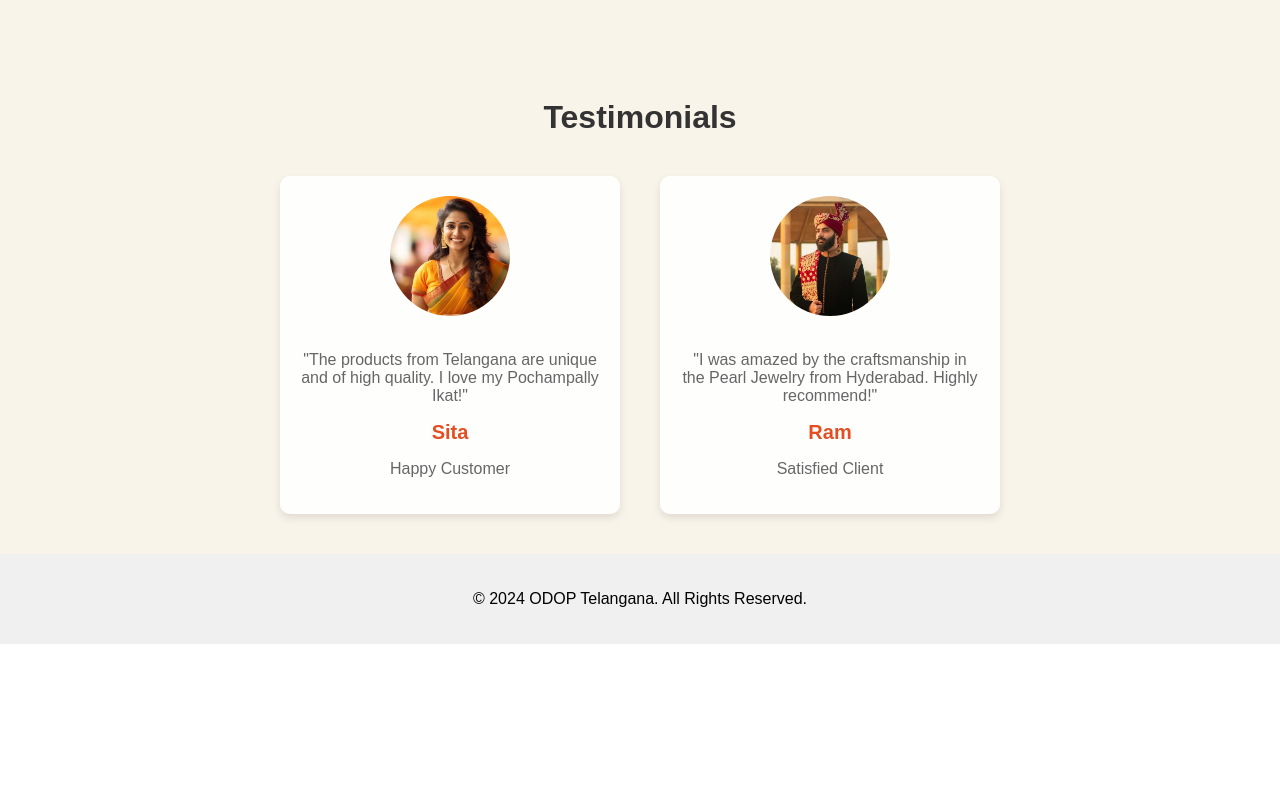
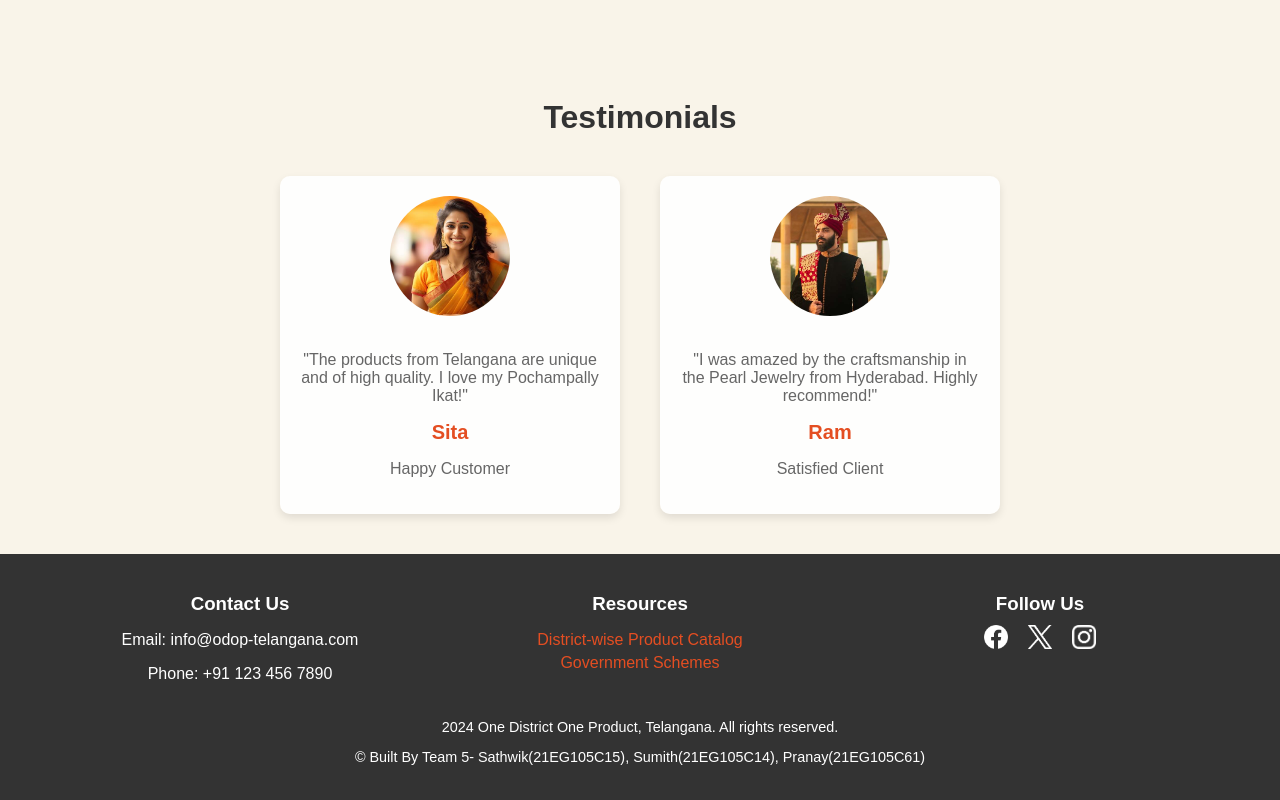
Before and after one commit to Sathwik9418/odop123test, a plain HTML site: page index.html in a window 1280 px wide. Shown: the part 2270-3070 px from the top of the page. Before the commit the page ends 2914 px from the top, so only its background shows below. Drawn offline with Linux system fonts and the light colour scheme.

Commit message:
modified footer

```diff
--- a/index.html
+++ b/index.html
@@ -13,7 +13,7 @@
         </div>
         <nav>
             <a href="#">Home</a>
-            <a href="#">About ODOP</a>
+            <a href="#odop">About ODOP</a>
             <a href="#">District Products</a>
             <a href="#">Contact Us</a>
         </nav>
@@ -37,7 +37,7 @@
         </div>
     </section>
 
-    <section class="about-odop">
+    <section class="about-odop" id="odop">
         <h2>About One District One Product (ODOP)</h2>
         <p>
             The One District One Product (ODOP) initiative aims to promote the unique products from each district, encouraging local artisans and businesses. By focusing on the distinctive crafts and goods of each area, ODOP supports economic growth and preserves traditional skills.
@@ -130,7 +130,32 @@
 
 
     <footer>
-        <p>&copy; 2024 ODOP Telangana. All Rights Reserved.</p>
+        <div class="footer-content">
+            <div class="footer-section">
+                <h3>Contact Us</h3>
+                <p>Email: info@odop-telangana.com</p>
+                <p>Phone: +91 123 456 7890</p>
+            </div>
+            <div class="footer-section">
+                <h3>Resources</h3>
+                <ul>
+                    <li><a href="#product-catalog">District-wise Product Catalog</a></li>
+                    <li><a href="#government-schemes">Government Schemes</a></li>
+                </ul>
+            </div>
+            <div class="footer-section">
+                <h3>Follow Us</h3>
+                <div class="social-media">
+                    <a href="#"><img src="assets/facebook-icon.png" alt="Facebook"></a>
+                    <a href="#"><img src="assets/twitter-icon.png" alt="Twitter"></a>
+                    <a href="#"><img src="assets/instagram-icon.png" alt="Instagram"></a>
+                </div>
+            </div>
+        </div>
+        <div class="footer-bottom">
+            <p> 2024 One District One Product, Telangana. All rights reserved.</p>
+            <p>&copy; Built By Team 5- Sathwik(21EG105C15), Sumith(21EG105C14), Pranay(21EG105C61)</p>
+        </div>
     </footer>
 
     <script>
--- a/style.css
+++ b/style.css
@@ -40,8 +40,8 @@ nav a {
 }
 
 nav a:hover {
-    color: #ffffff; /* Keep the text white */
-    background-color: rgba(228, 78, 34, 0.8); /* Opaque orange background */
+    color: #000000; /* Keep the text white */
+    background-color: #f8f8f8; /* Opaque orange background */
     transform: scale(1.1); /* Slightly enlarge */
 }
 
@@ -100,7 +100,8 @@ nav a:hover {
 }
 
 .button:hover {
-    background-color: #e44e22;
+    color: #000000;
+    background-color: #f8f8f8;
     transform: scale(1.1); /* Slightly enlarge button */
     z-index: 1; /* Ensures it appears on top if other elements overlap */
 }
@@ -377,10 +378,65 @@ nav a:hover {
 
 
 footer {
-    background-color: #f0f0f0;
-    padding: 20px;
-    text-align: center;
+    background-color: #333; /* Dark background */
+    color: white; /* White text */
+    padding: 20px; /* Padding around the footer */
+    text-align: center; /* Center text */
 }
+
+.footer-content {
+    display: flex; /* Flexbox for layout */
+    justify-content: space-between; /* Space between sections */
+    max-width: 1200px; /* Max width for content */
+    margin: 0 auto; /* Center the footer content */
+}
+
+.footer-section {
+    flex: 1; /* Each section takes equal space */
+    padding: 0 20px; /* Padding inside each section */
+}
+
+.footer-section h3 {
+    margin-bottom: 10px; /* Space below headings */
+}
+
+.footer-section ul {
+    list-style-type: none; /* Remove bullet points */
+    padding: 0; /* Remove padding */
+}
+
+.footer-section ul li {
+    margin: 5px 0; /* Space between list items */
+}
+
+.footer-section a {
+    color: #e44e22; /* Orange color for links */
+    text-decoration: none; /* Remove underline */
+}
+
+.footer-section a:hover {
+    text-decoration: underline; /* Underline on hover */
+}
+
+.social-media {
+    display: flex; /* Flexbox for social media icons */
+    justify-content: center; /* Center icons */
+}
+
+.social-media a {
+    margin: 0 10px; /* Space between icons */
+}
+
+.social-media img {
+    width: 24px; /* Adjust width as needed */
+    height: 24px; /* Adjust height as needed */
+}
+
+.footer-bottom {
+    margin-top: 20px; /* Space above bottom text */
+    font-size: 0.9em; /* Smaller text */
+}
+
 
 
 @media screen and (max-width: 768px) {
```
Also changed, not shown: assets/facebook-icon.png (added), assets/instagram-icon.png (added), assets/twitter-icon.png (added).
